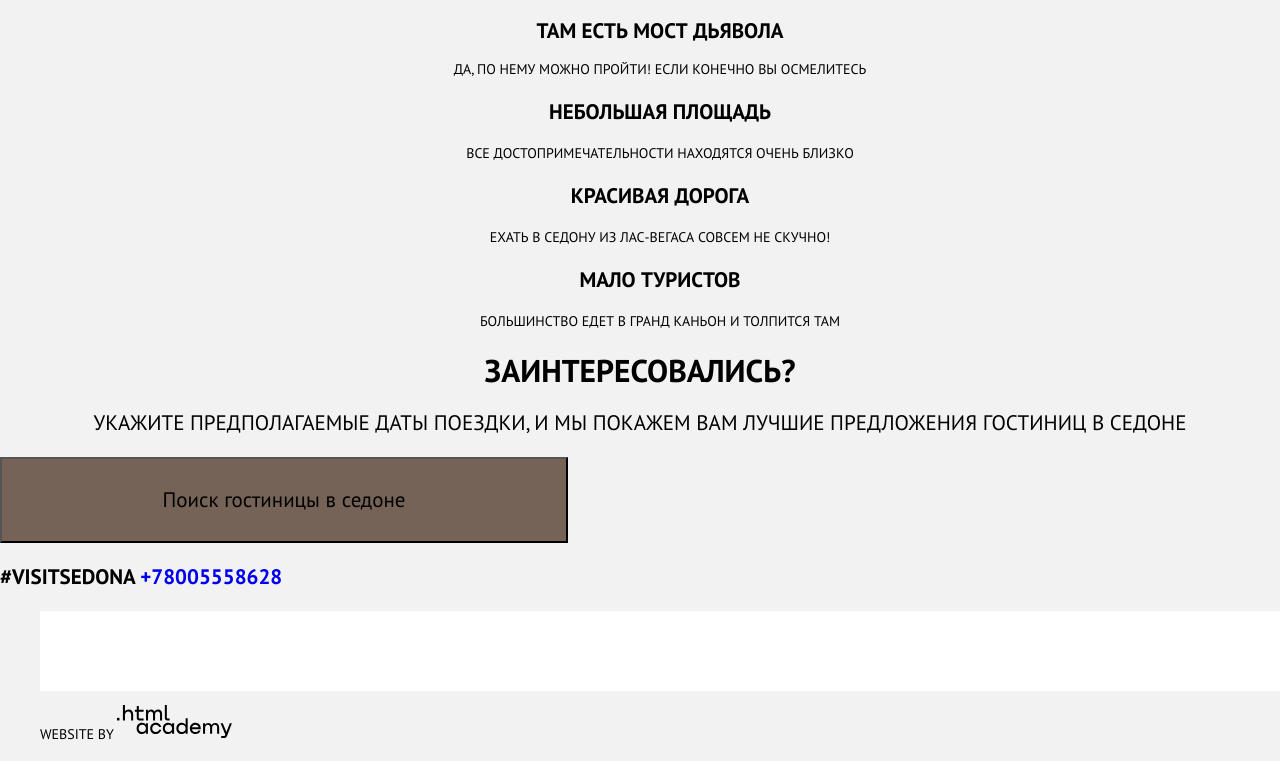
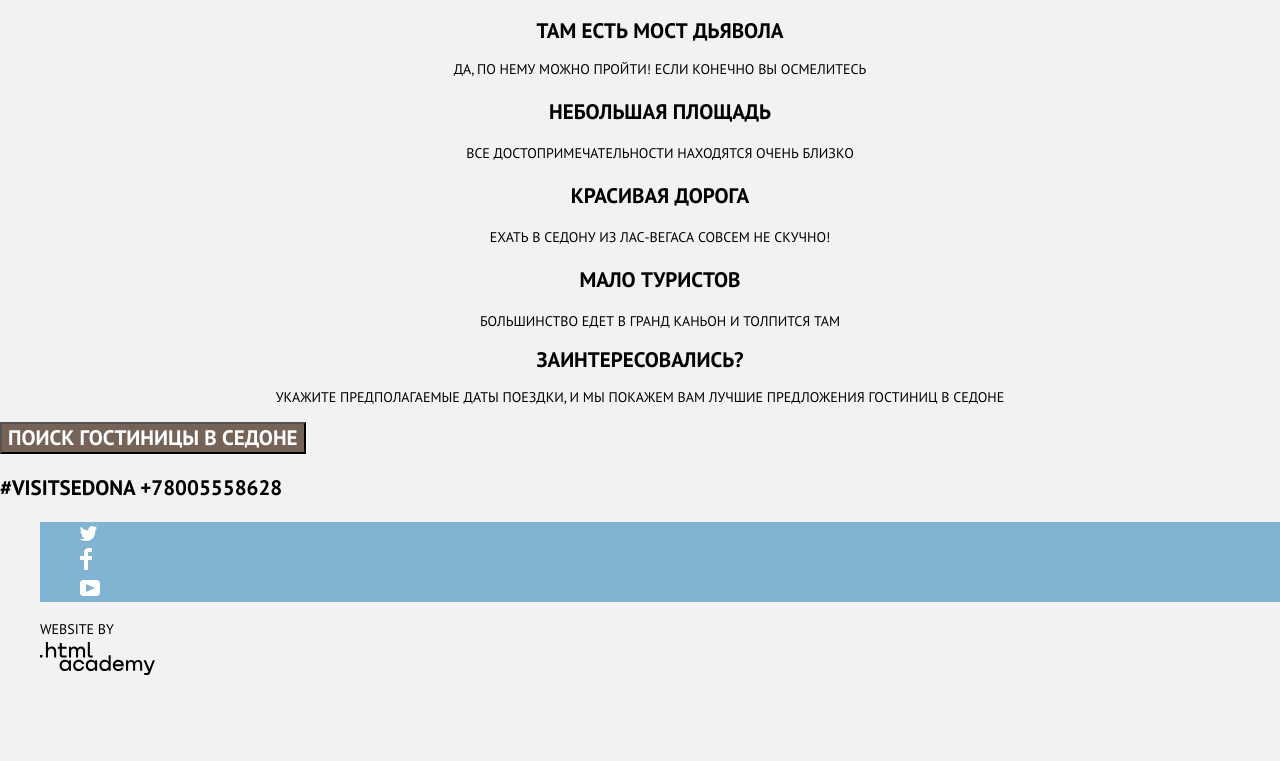
Before and after one commit to Nikita-Shchurbin/1744101-sedona-31, a plain HTML site: page index.html in a window 1280 px wide. Shown: the part 1674-2435 px from the top of the page. After the commit the page ends 2358 px from the top, so only its background shows below. Drawn offline with Linux system fonts and the light colour scheme.

Commit message:
дз правки

```diff
--- a/css/style.css
+++ b/css/style.css
@@ -5,8 +5,10 @@
   --basic-white: #ffffff;
   --basic-blue: #81b3d2;
   --basic-extra-white: #f2f2f2;
-  --basic-grey: #766357;
+  --basic-brown-light: #766357;
   --basic-neutral: #eeeeee;
+  --basic-extra-brown: #604E43;
+  --basic-brown: #503E33;
 }
 
 body {
@@ -72,9 +74,10 @@ a {
   font-weight: 700;
 }
 .features p {
-  list-style: none;
   font-size: 14px;
   line-height: 21px;
+  font-weight: 400;
+
 }
 .story-list {
   list-style: none;
@@ -94,23 +97,28 @@ a {
 .offer {
   list-style: none;
   text-align: center;
+}
+.button {
   font-size: 21px;
   line-height: 26px;
+  font-weight: 700;
+  text-align: center;
+  color:var(--basic-white);
+  text-transform: uppercase;
+  background-color: var(--basic-brown-light);
+
 }
-.button {
-  text-align: center;
-  background-color: var(--basic-grey);
-  font-size: 21px;
-  line-height: 26px;
-  width: 568px;
-  height: 86px;
-}
+.button:hover {background-color: var(--basic-extra-brown);}
+.button:focus
+.button:active {background-color: var(--basic-brown);}
+
 .hashtag{
   font-size: 21px;
   line-height: 26px;
   font-weight: 700;
 }
 .phone{
+  color: inherit;
   font-size: 21px;
   line-height: 26px;
   font-weight: 700;
@@ -119,9 +127,13 @@ a {
   list-style: none;
   font-size: 21px;
   line-height: 26px;
-  background-color: var(--basic-white);
+  background-color: var(--basic-blue);
+  width: 46;
+  height: 48;
 }
 .copyright {
   font-size: 14px;
   line-height: 26px;
+  width: 115px;
+  height: 34px;
 }
```
